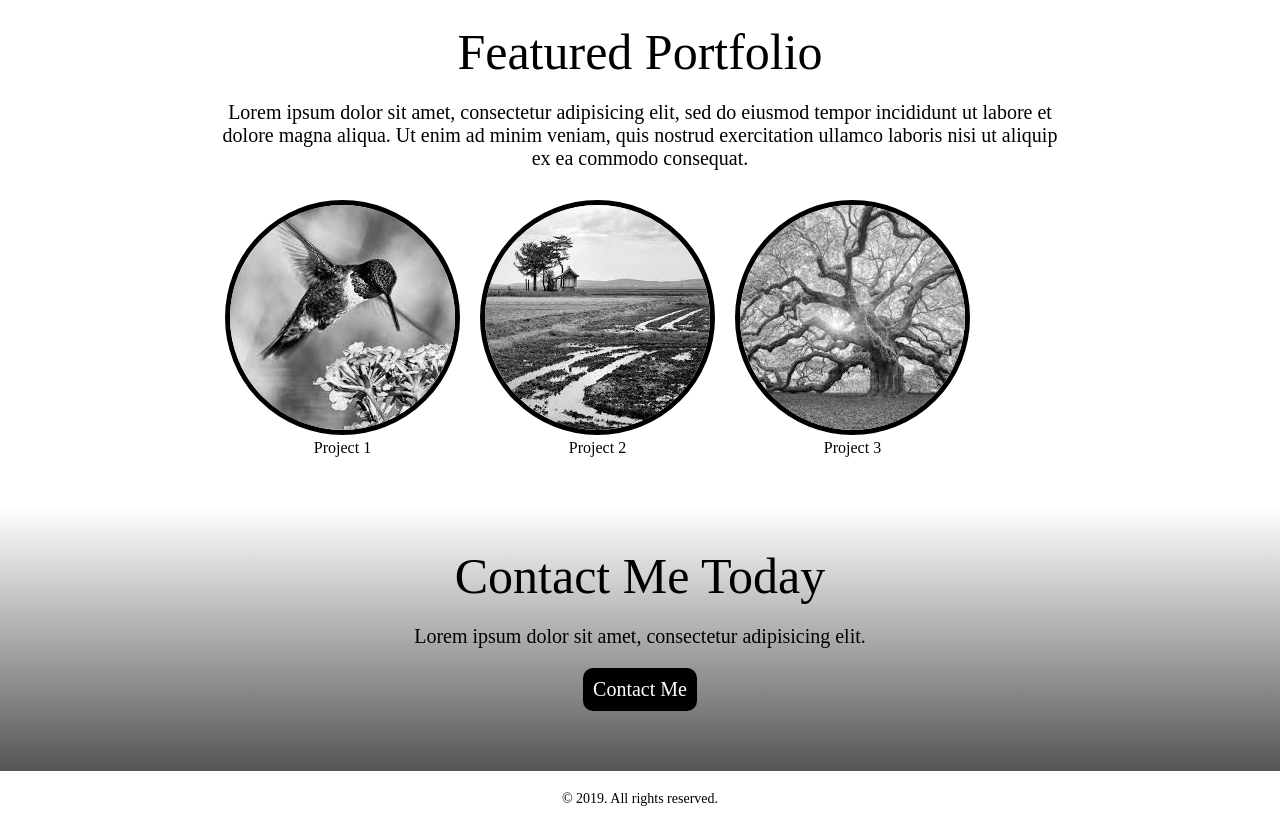
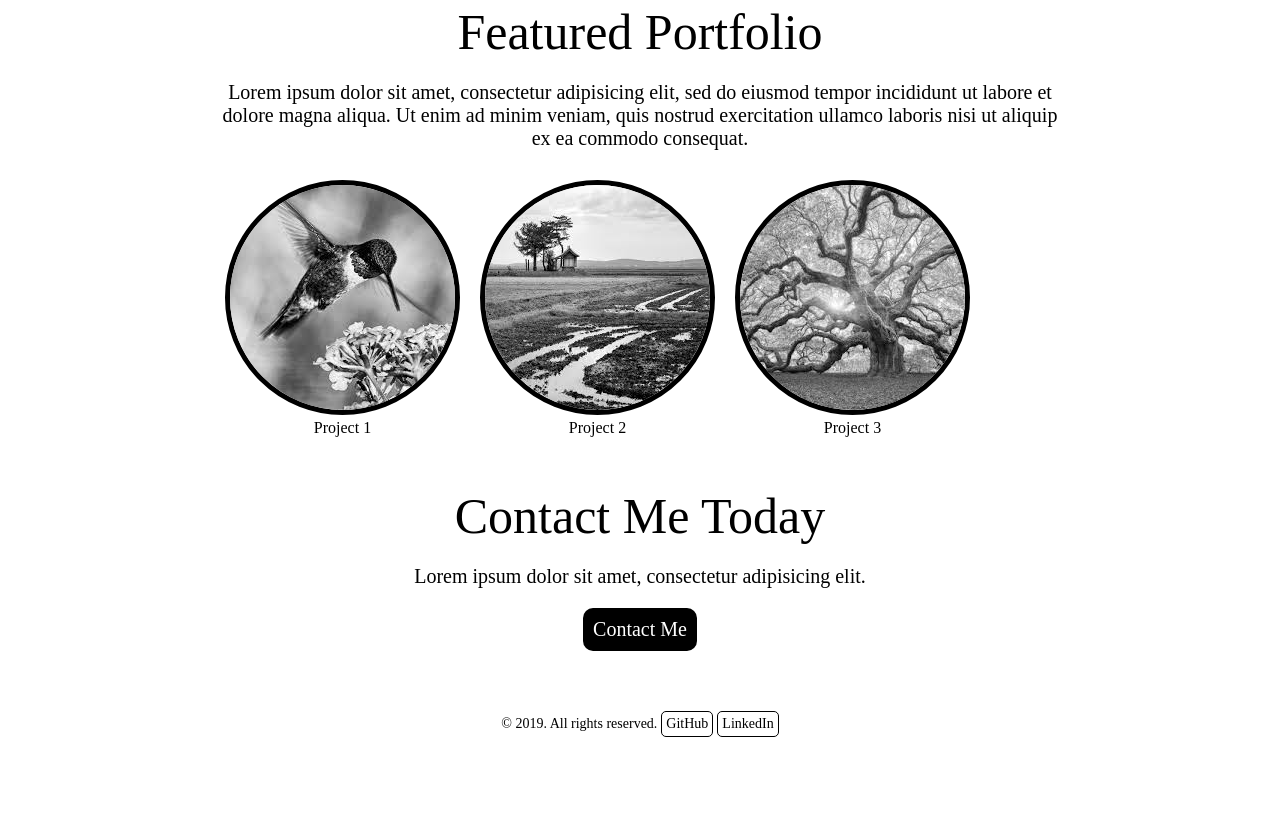
Before and after one commit to tiffanymaebrown/TMBportfolio, a plain HTML site: page index.html in a window 1280 px wide. Shown: the part 775-1602 px from the top of the page. After the commit the page ends 1532 px from the top, so only its background shows below. Drawn offline with Linux system fonts and the light colour scheme.

Commit message:
Fourth commit.

```diff
--- a/assets/portCSS.css
+++ b/assets/portCSS.css
@@ -78,7 +78,7 @@ nav a {
 nav a:hover {
     background: #C97F70;
     color: #000;
-    border: none;
+    border: 1px solid #C97F70;
 }
 
 
@@ -90,6 +90,22 @@ footer {
 
 footer p {
     font-size: 14px;
+        display: inline-block;
+}
+
+footer a {
+    display: block;
+    padding: 4px;
+    border: 1px solid #000;
+    color: #000;
+    border-radius: 5px;
+    text-decoration: none;
+}
+
+footer a:hover {
+    background: #C97F70;
+    color: #000;
+    border: 1px solid #C97F70;
 }
 
 
@@ -120,7 +136,7 @@ footer p {
 
 /*portfolio*/
 #port {
-    padding: 40px 0px;
+    padding: 20px 0px;
     text-align: center;
 }
 
@@ -133,6 +149,10 @@ footer p {
 #port img {
     border-radius: 50%;
     border: 5px solid #000;
+}
+
+#port img:hover {
+    border: 5px solid #C97F70;
 }
 
 #port .col {
@@ -148,9 +168,8 @@ footer p {
 
 /*cta*/
 #cta {
-    padding: 40px 0px;
+    padding: 20px 0px;
     text-align: center;
-    background: linear-gradient(#fff, #555);
 }
 
 #cta h1,
--- a/index.html
+++ b/index.html
@@ -59,5 +59,7 @@
     <!--Footer-->
     <footer>
         <p>&copy; 2019. All rights reserved. </p>
+        <p><a href="https://github.com/tiffanymaebrown" target="_blank">GitHub</a></p>
+        <p><a href="https://www.linkedin.com/in/tiffany-brown-33b02918b/" target="_blank">LinkedIn</a></p>
     </footer>
 </body></html>
```
Also changed, not shown: about.html (+5 -4 lines), contact.html (+3 -1 lines).
